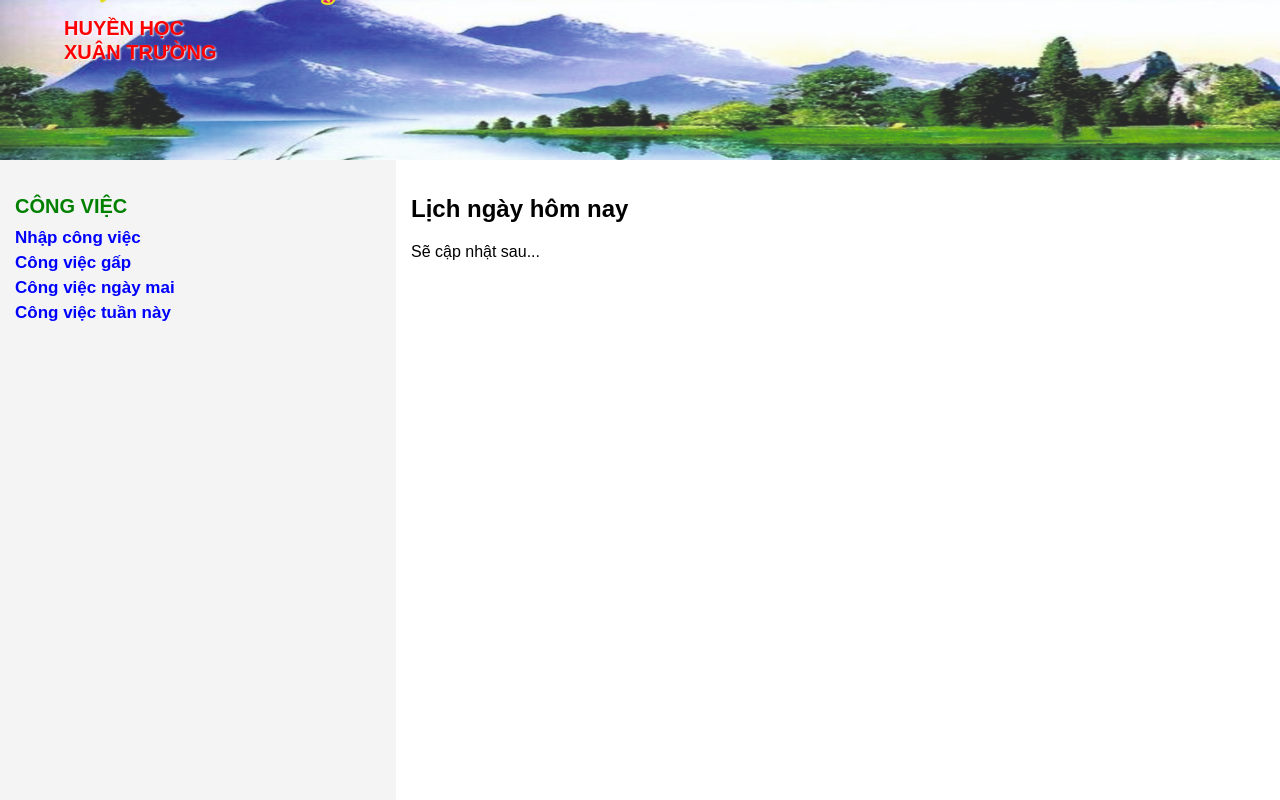
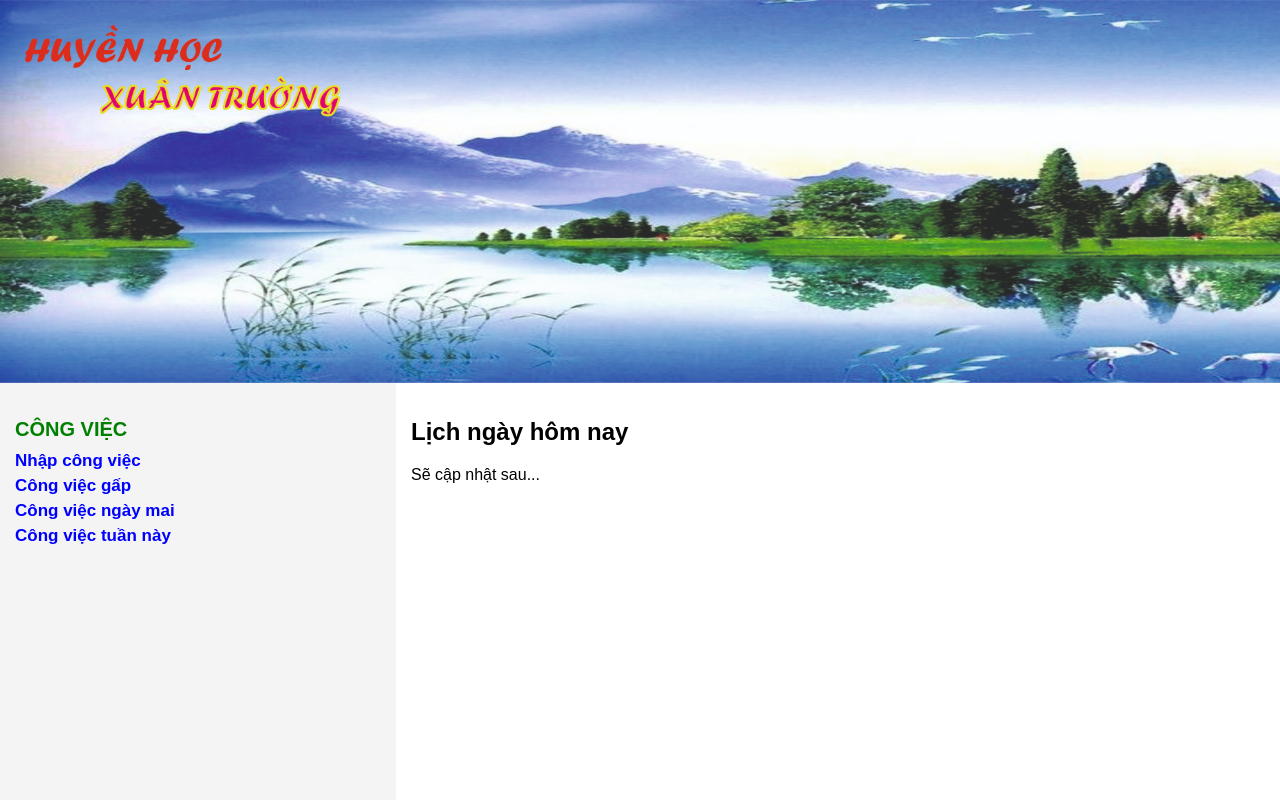
Before and after one commit to huyenhocvt/huyen_hoc_xuan_truong, a Flask app: page / in a window 1280 px wide. Run offline with Flask 3, Linux system fonts and the light colour scheme.

Commit message:
Hiển thị ảnh banner gốc giữ nguyên chữ, không bị crop

```diff
--- a/templates/index.html
+++ b/templates/index.html
@@ -17,22 +17,12 @@
             height: 100vh;
         }
         .top {
-            height: 20vh;
-            position: relative;
-            background-image: url('/static/images/baner.jpg');
-            background-size: cover;
-            background-position: center;
-            background-repeat: no-repeat;
+            width: 100%;
         }
-        .top .title-overlay {
-            position: absolute;
-            top: 10%;
-            left: 5%;
-            color: red;
-            font-weight: bold;
-            font-size: 2.5vh;
-            line-height: 1.2;
-            text-shadow: 1px 1px 2px white;
+        .top img {
+            width: 100%;
+            height: auto;
+            display: block;
         }
         .bottom {
             flex: 1;
@@ -72,9 +62,7 @@
 <body>
     <div class="container">
         <div class="top">
-            <div class="title-overlay">
-                HUYỀN HỌC<br>XUÂN TRƯỜNG
-            </div>
+            <img src="/static/images/baner.jpg" alt="Banner">
         </div>
         <div class="bottom">
             <div class="left">
```
